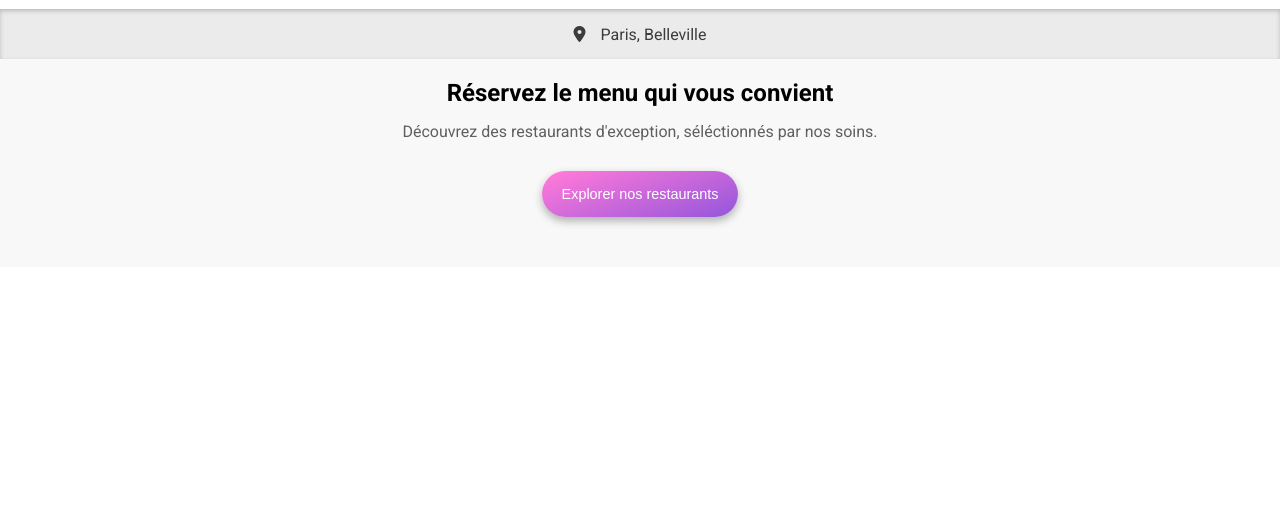
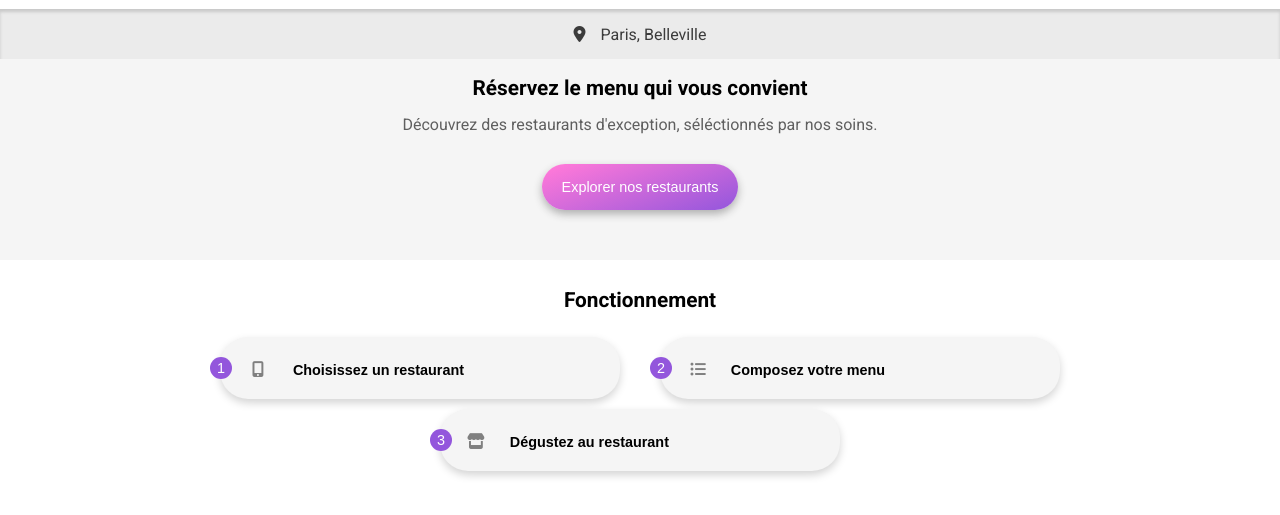
Before and after one commit to Zlastaneur/StanleyDefer_3_03122020, a website: page index.html in a window 1280 px wide. Shown: the part 51-566 px from the top of the page. Drawn offline with Linux system fonts and the light colour scheme; a web font is replaced by a local one.

Commit message:
✨ Ajout de la section Tutorial

```diff
--- a/index.html
+++ b/index.html
@@ -29,5 +29,21 @@
             <a href=""><span class="exploreBtn">Explorer nos restaurants</span></a>
         </section>
 
+        <section class="tutorial">
+            <h2>Fonctionnement</h2>
+                <button class="tutorialBtn">
+                    <span class="circle">1</span>
+                    <span class="buttonText"><i class="fas fa-mobile-alt"></i></i>Choisissez un restaurant</span>
+                </button>
+                <button class="tutorialBtn">
+                    <span class="circle">2</span>
+                    <span class="buttonText"><i class="fas fa-list-ul"></i>Composez votre menu</span>
+                </button>
+                <button class="tutorialBtn">
+                    <span class="circle">3</span>
+                    <span class="buttonText"><i class="fas fa-store"></i>Dégustez au restaurant</span>
+                </button>
+        </section>
+
 </body>
 </html>
--- /dev/null
+++ b/sass/components/_btnTutorial.scss
@@ -0,0 +1,65 @@
+.tutorialBtn{
+    display: flex;
+    justify-content: flex-start;
+    border-radius: 28px;
+    border: 0px;
+    cursor: pointer;
+    font-family: Arial;
+    font-weight: 400;
+    font-size: 0.9em;
+    padding: 20px 20px 20px 0px;
+    box-shadow: 0 4px 8px 0 #d4d4d4;
+    max-height: 65px;
+    height: 100%;
+    max-width: 400px;
+    width: 100%;
+    background-color: $alternative-color;
+
+    .circle{
+        display: flex;
+        position: relative;
+        align-items: center;
+        border-radius: 50%;
+        width: 7px;
+        height: 7px;
+        padding: 8px 8px 7px 7px;
+        background: $primary-color;
+        text-align: center;
+        font-size: 1em;
+        left: -10px;
+        color: white;
+    }
+
+    .buttonText{
+        padding-top: 5px;
+        font-weight: 600;
+
+        i{
+            position: relative;
+            font-size: 1.1em;
+            margin: 0px 25px 0px 5px;
+            color: grey;
+        }
+
+        i.fas.fa-mobile-alt{
+            margin-left: 10px;
+            margin-right: 29px;
+        }
+
+        i.fas.fa-list-ul{
+            margin-left: 8px;
+        }
+    }
+
+    &:hover{
+        transform: scale(1.1);
+        transition-duration: 0.1s;
+        transition-timing-function: ease-in;
+        background: #9256dc2a ;
+        box-shadow: 0 4px 8px 0 #8b8b8b;
+    }
+
+    &:hover i{
+        color: $primary-color;
+    }
+}
--- a/sass/components/_location.scss
+++ b/sass/components/_location.scss
@@ -7,9 +7,9 @@
         align-items: center;
         max-height: 50px;
         color: rgb(59, 59, 59);
-        -webkit-box-shadow: inset 0 2px 4px 0 rgba(138, 138, 138, 0.507);
-        -moz-box-shadow: inset 0 2px 4px 0 rgba(138, 138, 138, 0.507);
-        box-shadow: inset 0 2px 4px 0 rgba(138, 138, 138, 0.507);
+        -webkit-box-shadow: inset 0 3px 3px 0 rgba(131, 131, 131, 0.322);
+        -moz-box-shadow: inset 0 3px 3px 0 rgba(131, 131, 131, 0.322);
+        box-shadow: inset 0 3px 3px 0 rgba(131, 131, 131, 0.322);
 
         i.fas.fa-map-marker-alt{
             margin-right: 15px;
--- /dev/null
+++ b/sass/layout/_tutorial.scss
@@ -0,0 +1,41 @@
+@include for-phone-up{
+    .tutorial{
+        @include flex;
+        justify-content: start;
+        padding: 10px 20px 50px 20px;
+    }
+
+    h2{
+        font-size: 1.3em;
+        margin-bottom: 25px;
+    }
+
+    .tutorialBtn{
+        margin: 0 0 15px 10px;
+    }
+}
+
+@include for-tablet-up{
+    .tutorial{
+        flex-flow: column nowrap;
+        justify-content: center;
+
+        h2{
+            width: 100%;
+        }
+
+        .tutorialBtn{
+            margin-bottom: 20px;
+        }
+    }
+}
+
+@include for-desktop-up{
+    .tutorial{
+        flex-flow: row wrap;
+
+        .tutorialBtn{
+            margin: 0 20px 10px 20px;
+        }
+    }
+}
--- a/sass/main.scss
+++ b/sass/main.scss
@@ -4,5 +4,7 @@
 @import "./base/typo";
 @import "./components/location";
 @import "./components/btnExplore";
+@import "./components/btnTutorial";
 @import "./layout/header";
 @import "./layout/discover";
+@import "./layout/tutorial";
--- a/sass/utils/_mixins.scss
+++ b/sass/utils/_mixins.scss
@@ -16,4 +16,5 @@
   align-items: center;
   flex-flow: row wrap;
   text-align: center;
+  box-sizing: border-box;
 }
--- a/sass/utils/_variables.scss
+++ b/sass/utils/_variables.scss
@@ -1,4 +1,4 @@
 $primary-color: #9356DC;
 $secondary-color: #FF79DA;
 $third-color: #99E2D0;
-$alternative-color: rgb(248, 248, 248);
+$alternative-color: rgb(245, 245, 245);
```
Also changed, not shown: public/css/style.css.
